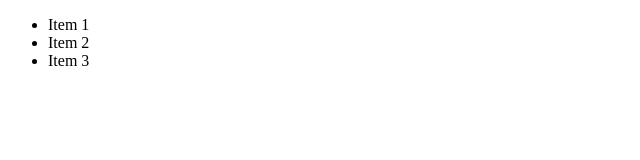
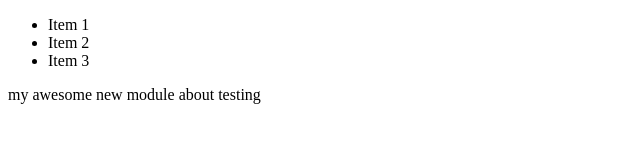
Before and after one commit to m-danial/testPullRequest, a plain HTML site: page index.html in a window 1280 px wide. Shown: the whole page, without its empty margins (0-640 px from the left). Drawn offline with Linux system fonts and the light colour scheme.

Commit message:
module changes in feature branch

```diff
--- a/index.html
+++ b/index.html
@@ -12,5 +12,9 @@
 		</ul>
 	</div>
 
+	<div class ="two">
+		my awesome new module about testing
+	</div>
+
 </body>
 </html>
```
